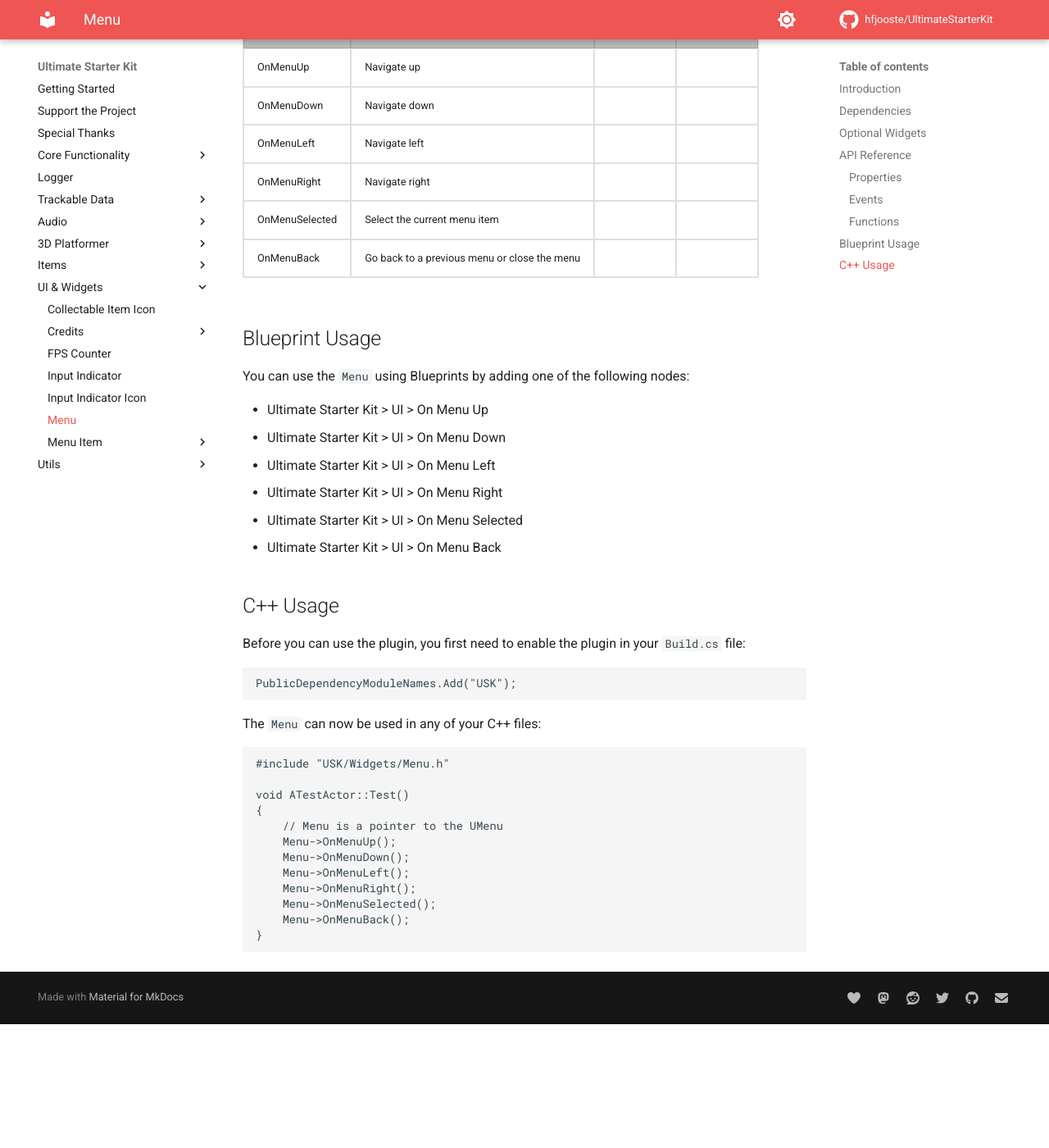
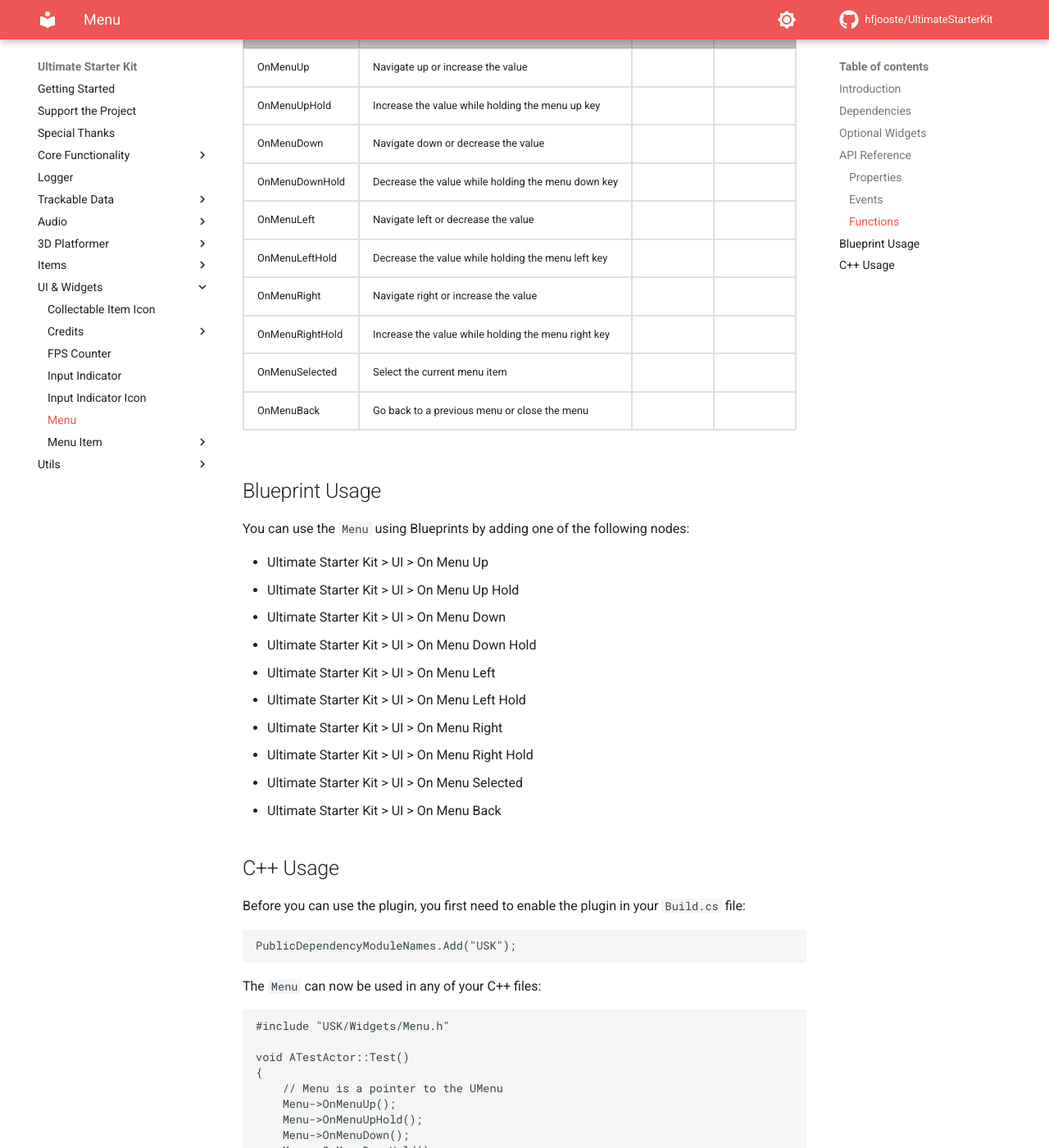
Before and after one commit to hfjooste/UltimateStarterKit, an MkDocs documentation site: the page built from docs/menu.md, in a window 1280 px wide and 1400 px high, scrolled down 1965 px. Shown: the whole window at 82% size. Built offline with MkDocs 1.6.1 and Material for MkDocs 9.7.7, drawn with Linux system fonts in a browser that asks for light colours; comment, search, counter and statistics services are not loaded; before the commit the page ends 3214 px from its top, so only the background shows below that; some of the changed text lies outside the part shown.

Commit message:
Added value text to menu items

```diff
--- a/docs/menu.md
+++ b/docs/menu.md
@@ -124,25 +124,49 @@
 	</tr>
 	<tr>
 		<td>OnMenuUp</td>
-		<td>Navigate up</td>
+		<td>Navigate up or increase the value</td>
+		<td></td>
+		<td></td>
+	</tr>
+	<tr>
+		<td>OnMenuUpHold</td>
+		<td>Increase the value while holding the menu up key</td>
 		<td></td>
 		<td></td>
 	</tr>
 	<tr>
 		<td>OnMenuDown</td>
-		<td>Navigate down</td>
+		<td>Navigate down or decrease the value</td>
+		<td></td>
+		<td></td>
+	</tr>
+	<tr>
+		<td>OnMenuDownHold</td>
+		<td>Decrease the value while holding the menu down key</td>
 		<td></td>
 		<td></td>
 	</tr>
 	<tr>
 		<td>OnMenuLeft</td>
-		<td>Navigate left</td>
+		<td>Navigate left or decrease the value</td>
+		<td></td>
+		<td></td>
+	</tr>
+	<tr>
+		<td>OnMenuLeftHold</td>
+		<td>Decrease the value while holding the menu left key</td>
 		<td></td>
 		<td></td>
 	</tr>
 	<tr>
 		<td>OnMenuRight</td>
-		<td>Navigate right</td>
+		<td>Navigate right or increase the value</td>
+		<td></td>
+		<td></td>
+	</tr>
+	<tr>
+		<td>OnMenuRightHold</td>
+		<td>Increase the value while holding the menu right key</td>
 		<td></td>
 		<td></td>
 	</tr>
@@ -164,9 +188,13 @@
 You can use the <code>Menu</code> using Blueprints by adding one of the following nodes:
 <ul>
 	<li>Ultimate Starter Kit > UI > On Menu Up</li>
+	<li>Ultimate Starter Kit > UI > On Menu Up Hold</li>
 	<li>Ultimate Starter Kit > UI > On Menu Down</li>
+	<li>Ultimate Starter Kit > UI > On Menu Down Hold</li>
 	<li>Ultimate Starter Kit > UI > On Menu Left</li>
+	<li>Ultimate Starter Kit > UI > On Menu Left Hold</li>
 	<li>Ultimate Starter Kit > UI > On Menu Right</li>
+	<li>Ultimate Starter Kit > UI > On Menu Right Hold</li>
 	<li>Ultimate Starter Kit > UI > On Menu Selected</li>
 	<li>Ultimate Starter Kit > UI > On Menu Back</li>
 </ul>
@@ -185,9 +213,13 @@
 {
 	// Menu is a pointer to the UMenu
 	Menu->OnMenuUp();
+	Menu->OnMenuUpHold();
 	Menu->OnMenuDown();
+	Menu->OnMenuDownHold();
 	Menu->OnMenuLeft();
+	Menu->OnMenuLeftHold();
 	Menu->OnMenuRight();
+	Menu->OnMenuRightHold();
 	Menu->OnMenuSelected();
 	Menu->OnMenuBack();
 }
--- a/mkdocs.yml
+++ b/mkdocs.yml
@@ -16,9 +16,12 @@
     - name: Sponsor Development
       icon: fontawesome/solid/heart
       link: https://github.com/sponsors/hfjooste
+    - name: Linktree
+      icon: fontawesome/solid/link
+      link: https://linktr.ee/hfjooste
     - name: Mastodon
       icon: fontawesome/brands/mastodon
-      link: https://mastodon.social/@hfjooste
+      link: https://mastodon.gamedev.place/@hfjooste
     - name: Reddit
       icon: fontawesome/brands/reddit
       link: https://www.reddit.com/user/HenryJooste
@@ -86,7 +89,8 @@
     - Input Indicator Icon: inputindicatoricon.md
     - Menu: menu.md
     - Menu Item:
-      - Menu Navigation: menunavigation.md
+      - Navigation: menunavigation.md
+      - Value Update Method: menuitemvalueupdatemethod.md
       - Menu Item Widget: menuitem.md
   - Utils:
     - Config Utils: configutils.md
```
Also changed, not shown: docs/menuitem.md (+42 -18 lines), docs/menuitemvalueupdatemethod.md (added, +18 -0 lines), 14 other files.
